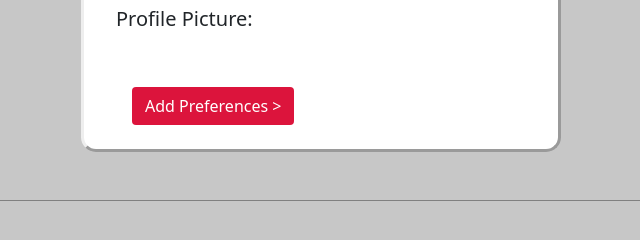
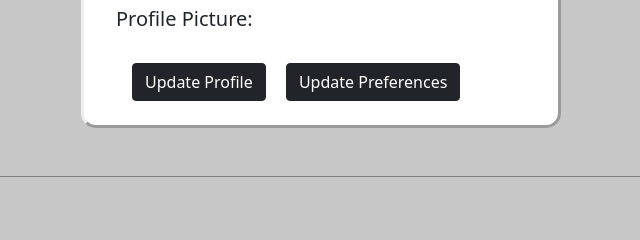
Before and after one commit to chjudge/COMP-442-Project, a Flask app: page /profile/ in a window 1280 px wide. Shown: the part 371-611 px from the top of the page, without its empty margins (319-959 px from the left). Run offline with Flask 2, Linux system fonts and the light colour scheme; the visitor is signed in with stand-in values (Sample User, id 1); data comes from the database, SQL or seed files in the repository; parts of the project's set-up code (start-up, migrations or seed data) failed here and were passed over; some libraries are stand-ins or nearby versions.

Commit message:
restructured profile.html

```diff
--- a/Templates/profile.html
+++ b/Templates/profile.html
@@ -93,71 +93,37 @@
 
     <div class="container">
       <form action="" class="form" method="post" enctype="multipart/form-data">
-        {% if (update == False) %}
-        {{form.hidden_tag()}}
         <h5>Email: {{user.email}}</h5>
-        {% if profile.fname != None %}
+
+        {% if profile.fname == None %}
+          {{ form.hidden_tag()}}
+          {{ form.fname(class='form-control', placeholder='First name') }}
+          {{ form.lname(class='form-control', placeholder='Last name') }}
+          {{ form.age(class='form-control', placeholder='Age') }}
+          {{ form.gender(class='form-control', placeholder='Gender') }}
+          {{ form.bio(class='form-control', placeholder='Bio') }}
+          {{ form.picture.label }}
+          {{ form.picture(class='form-control', placeholder='Profile Picture') }}
+
+          <div>
+            <input class='btn btn-crimson ms-3' id="submit" name="submit" type="submit" value="Add Preferences >">
+          </div>
+
+        {% elif (update == False) %}
           <h5>First Name: {{profile.fname}}</h5>
-        {% else %}
-        {{ form.fname(class='form-control', placeholder='First name') }}
-        {% endif %}
-
-        {% if profile.lname != None %}
           <h5>Last Name: {{profile.lname}}</h5>
-        {% else %}
-        {{ form.lname(class='form-control', placeholder='Last name') }}
-        {% endif %}
-
-        {% if profile.age != None %}
           <h5>Age: {{profile.age}}</h5>
-        {% else %}
-        {{ form.age(class='form-control', placeholder='Age') }}
-        {% endif %}
-
-        {% if profile.gender != None %}
           <h5>Gender: {{profile.gender}}</h5>
-        {% else %}
-        {{ form.gender(class='form-control') }}
-        {% endif %}
-
-        {% if profile.bio != None %}
           <h5>Bio: {{profile.bio}}</h5>
-        {% else %}
-        {{ form.bio(class='form-control', placeholder='Create your bio') }}
-        {%endif%}
-
-        <!-- {% if profile.bio != None %}
-        <h5>Bio: {{profile.bio}}</h5>
-        {% else %}
-        {{ form.bio(class='form-control', placeholder='Create your bio') }}
-        {%endif%}
-
-        {% if profile.bio != None %}
-        <h5>Bio: {{profile.bio}}</h5>
-        {% else %}
-        {{ form.bio(class='form-control', placeholder='Create your bio') }}
-        {%endif%} -->
-
-        {% if profile.picture != None %}
           <div class="profile-page-pfp-div">
             <h5>Profile Picture: <br> <img src="{{profile.picture}}" class="profile-page-pfp"></h5>
           </div>
-        {% else %}
-        {{ form.picture(class='form-control', placeholder='Profile Picture') }}
-        {%endif%}
 
-        <br>
-        {%if (profile.fname)%}
+          <!--  -->
+          <div id ='update_buttons'>
             <a class="btn btn-dark ms-3" href="{{ url_for('get_update_profile') }}"> Update Profile </a>
-        {% else %}
-        <input class='btn btn-crimson ms-3' id="submit" name="submit" type="submit" value="Add Preferences >">
-        {% endif %}
-
-        {% if preferences.ageStart and preferences.ageEnd and preferences.gender and profile.fname%}
             <a class="btn btn-dark ms-3" href="{{ url_for('get_preferences_update') }}"> Update Preferences </a>
-        {% elif profile.fname%}
-        <a class="btn btn-dark ms-3" href="{{ url_for('get_preferences') }}"> Create Preferences </a>
-        {% endif %}
+          </div>
 
         {%elif (update == True) %}
 
@@ -177,21 +143,8 @@
 
           <br>
           <input class='btn btn-dark ms-3' id="submit" name="submit" type="submit" value="Update profile">
+        {%endif%}
       </form>
-      <!-- {% else %}
-      <div class="form" id="display">
-        <h5>Email: {{user.email}}</h5>
-        <h5>First Name: {{profile.fname}}</h5>
-        <h5>Last Name: {{profile.lname}}</h5>
-        <h5>Age: {{profile.age}}</h5>
-        <h5>Gender: {{profile.gender}}</h5>
-        <h5>Bio: {{profile.bio}}</h5>
-
-        <h5>Profile Picture:</h5>
-        <img src="{{profile.picture}}">
-      </div> -->
-      {% endif %}
-
     </div>
   </main>
 
```
Lines whose indentation alone changed are shown as unchanged.
